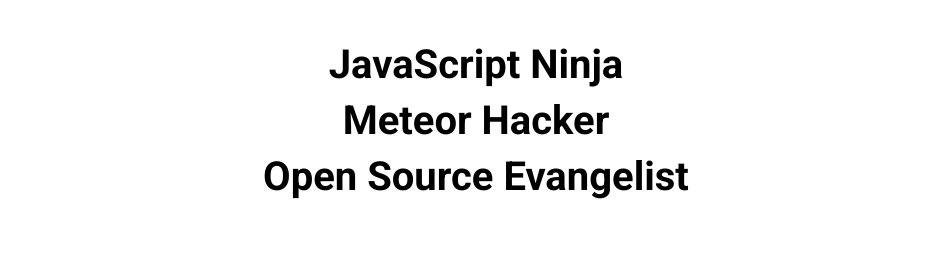
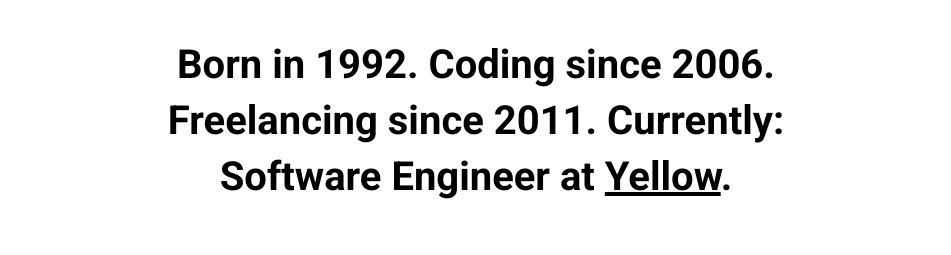
Before and after one commit to eahefnawy/eahefnawy.github.io, a plain HTML site: page index.html in a window 1280 px wide. Shown: the part 390-645 px from the top of the page, without its empty margins (164-1115 px from the left). Drawn offline with Linux system fonts and the light colour scheme; a web font is replaced by a local one.

Commit message:
Updated 2015

```diff
--- a/css/style.css
+++ b/css/style.css
@@ -3750,6 +3750,11 @@ a:hover {
     opacity: 0.7;
 }
 
+h3 a {
+	display: inline;
+	color: black;
+}
+
 footer {
     width: 100%;
     height: 100%;
--- a/index.html
+++ b/index.html
@@ -30,9 +30,9 @@
             <div class="wow fadeInDown" id="header-img"></div>
             <h1 class="wow flipInX">&#123; Eslam A. Hefnawy &#125;</h1>
 
-            <h3 class="wow fadeInLeft">JavaScript Ninja</h3>
-            <h3 class="wow fadeInRight">Meteor Hacker</h3>
-            <h3 class="wow fadeInLeft">Open Source Evangelist</h3>
+            <h3 class="wow fadeInLeft">Born in 1992. Coding since 2006.</h3>
+            <h3 class="wow fadeInRight">Freelancing since 2011. Currently:</h3>
+            <h3 class="wow fadeInLeft">Software Engineer at <a href="http://yellowpay.co" title="Yellow" alt="Yellow" target="_blank">Yellow</a>.</h3>
 
         </header>
         <nav>
```
